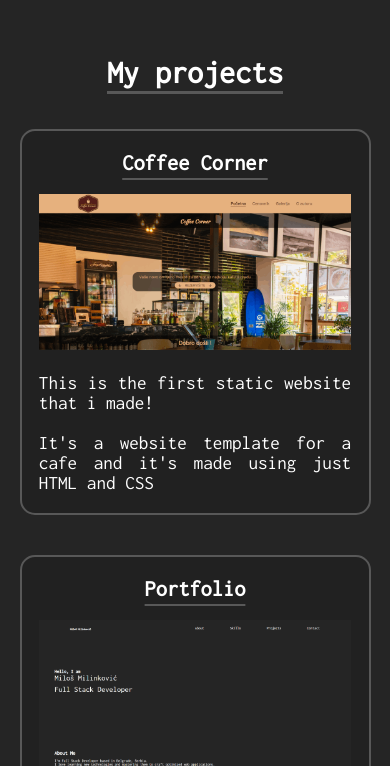
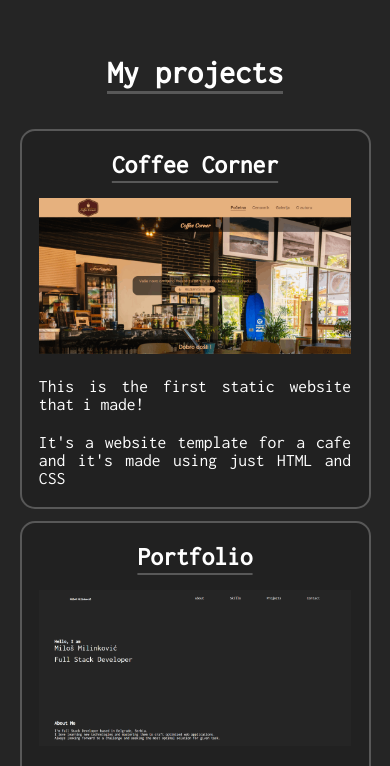
Before and after one commit to milinkovicmilos/Portfolio, a plain HTML site: page index.html in a window 390 px wide. Shown: the part 2020-2786 px from the top of the page. Drawn offline with Linux system fonts and the light colour scheme.

Commit message:
Switched project container to grid and fixed responsive

```diff
--- a/assets/css/responsive.scss
+++ b/assets/css/responsive.scss
@@ -25,8 +25,17 @@
             font-size: 1.6rem;
         }
     }
-    #projects #project-container .project-holder {
-        width: 45%;
+    #projects #project-container {
+        grid-template-columns: repeat(2, 1fr);
+        gap: 3vw;
+        .project-holder {
+            h4 {
+                font-size: 1.6rem;
+            }
+            p {
+                font-size: 1.2rem;
+            }
+        }
     }
 }
 @media screen and (max-width: 768px) {
@@ -48,12 +57,19 @@
             h4 {
                 font-size: 1.8rem;
             }
-            ul li {
-                font-size: 1.6rem;
-            }
             .img-holder {
                 width: 40px;
             }
+        }
+    }
+}
+@media screen and (max-width: 600px) {
+    #projects #project-container .project-holder {
+        h4 {
+            font-size: 1.4rem;
+        }
+        p {
+            font-size: 1rem;
         }
     }
 }
@@ -67,10 +83,15 @@
     #about p {
         font-size: 1.2rem;
     }
-    #projects #project-container .project-holder {
-        width: 100%;
-        p {
-            font-size: 1.2rem;
+    #projects #project-container {
+        grid-template-columns: 1fr;
+        .project-holder {
+            h4 {
+                font-size: 1.6rem;
+            }
+            p {
+                font-size: 1.1rem;
+            }
         }
     }
 }
--- a/assets/css/style.scss
+++ b/assets/css/style.scss
@@ -129,11 +129,11 @@ header {
         font-size: 1.8rem;
     }
     #project-container {
-        @include flex(space-between, wrap);
-        align-items: stretch;
+        display: grid;
+        grid-template-columns: repeat(4, 1fr);
+        grid-auto-rows: 1fr;
+        gap: 3%;
         .project-holder {
-            width: 22.5%;
-            margin-bottom: 40px;
             background-color: darken($main-color, 1.5%);
             @include border-style(15px, 2px, $details-color);
             h4 {
```
Also changed, not shown: assets/css/responsive.css, assets/css/style.css, assets/img/project-images/future-project.png.
